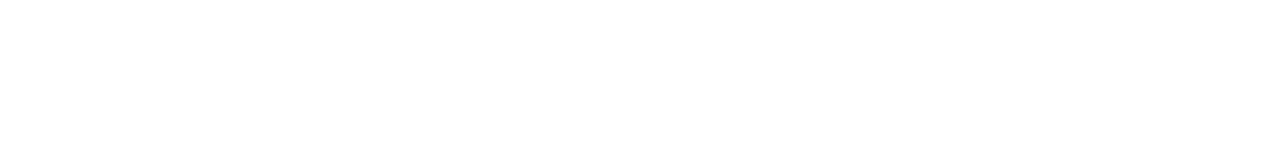
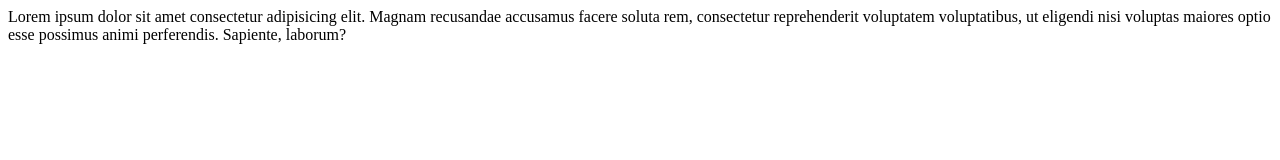
Before and after one commit to adhikag24/repo-git-remote-test, a plain HTML site: page index.html in a window 1280 px wide. Drawn offline with Linux system fonts and the light colour scheme.

Commit message:
menambahkan paragraph

```diff
--- a/index.html
+++ b/index.html
@@ -5,6 +5,6 @@
     <title>Coba Git Remote</title>
 </head>
 <body>
-
+    Lorem ipsum dolor sit amet consectetur adipisicing elit. Magnam recusandae accusamus facere soluta rem, consectetur reprehenderit voluptatem voluptatibus, ut eligendi nisi voluptas maiores optio esse possimus animi perferendis. Sapiente, laborum?
 </body>
 </html>
```
